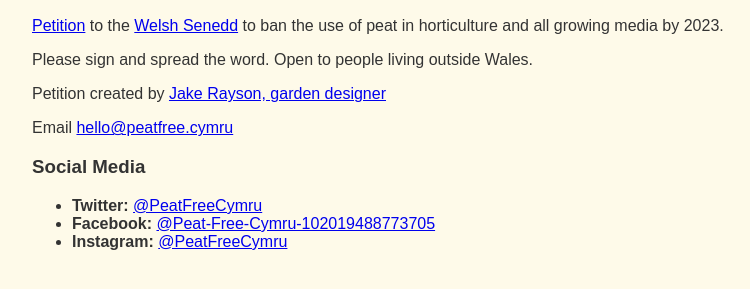
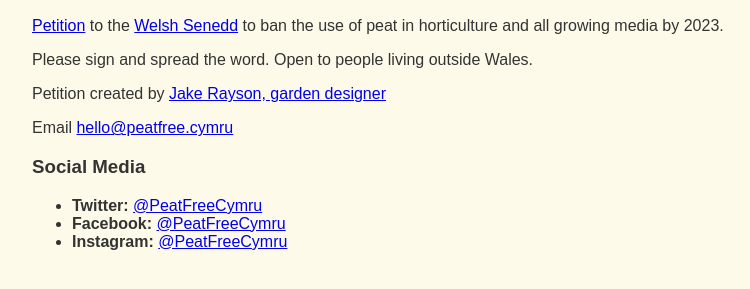
Before and after one commit to growdigital/peatfree.cymru, a plain HTML site: page public/index.html in a window 1280 px wide. Shown: the part 137-426 px from the top of the page, without its empty margins (128-878 px from the left). Drawn offline with Linux system fonts and the light colour scheme.

Commit message:
update facebook page name

```diff
--- a/public/index.html
+++ b/public/index.html
@@ -23,9 +23,9 @@
 
     <h3>Social Media</h3>
     <ul>
-      <li><strong>Twitter:</strong> <a href="https://twitter.com/peatfreecymru">@PeatFreeCymru</a></li>
+      <li><strong>Twitter:</strong> <a href="https://twitter.com/PeatFreeCymru">@PeatFreeCymru</a></li>
       <li><strong>Facebook:</strong> <a
-          href="https://www.facebook.com/Peat-Free-Cymru-102019488773705">@Peat-Free-Cymru-102019488773705</a></li>
+          href="https://www.facebook.com/PeatFreeCymru">@PeatFreeCymru</a></li>
       <li><strong>Instagram:</strong> <a href="https://www.instagram.com/peatfreecymru/">@PeatFreeCymru</a></li>
     </ul>
 
```
